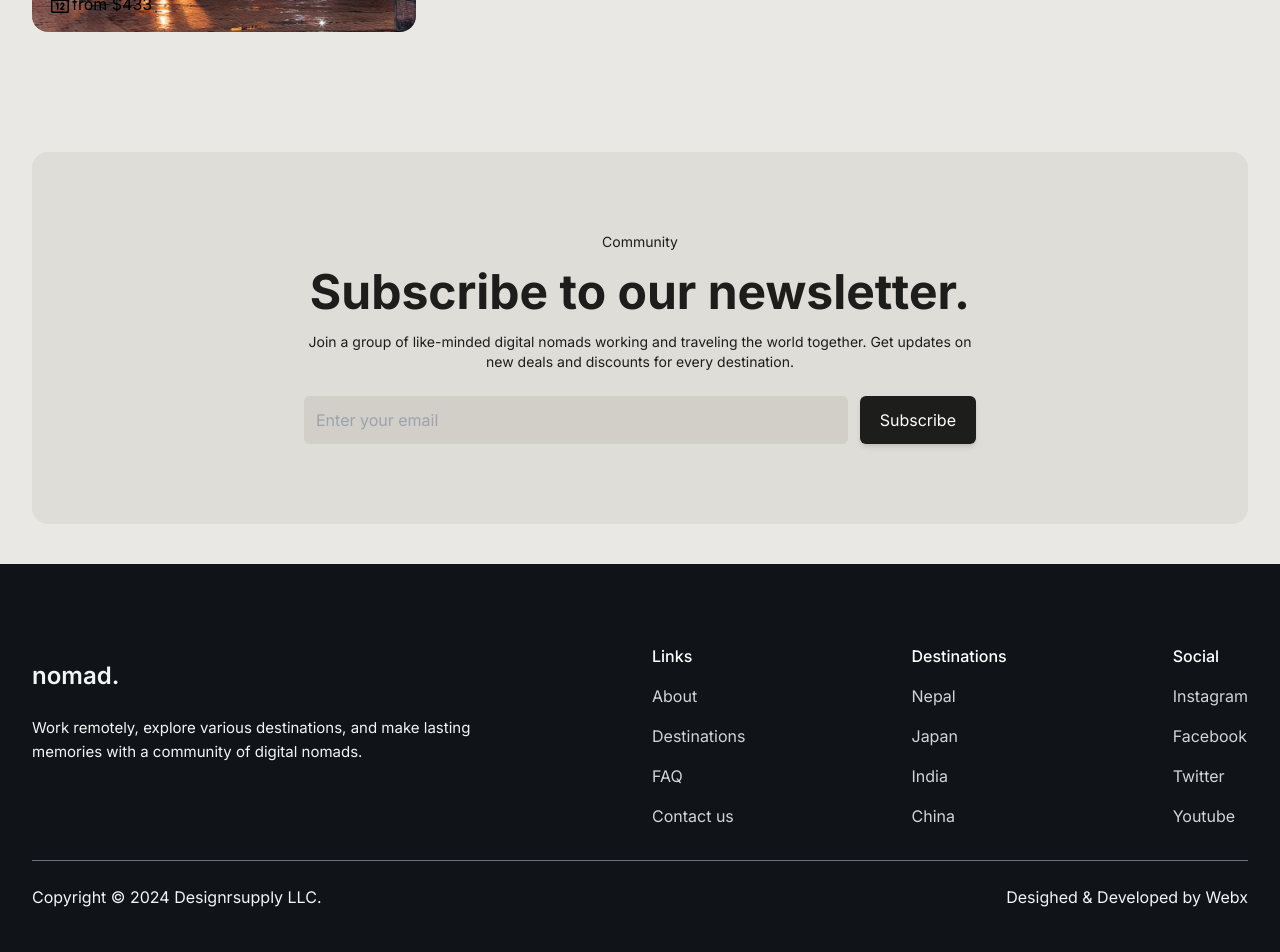
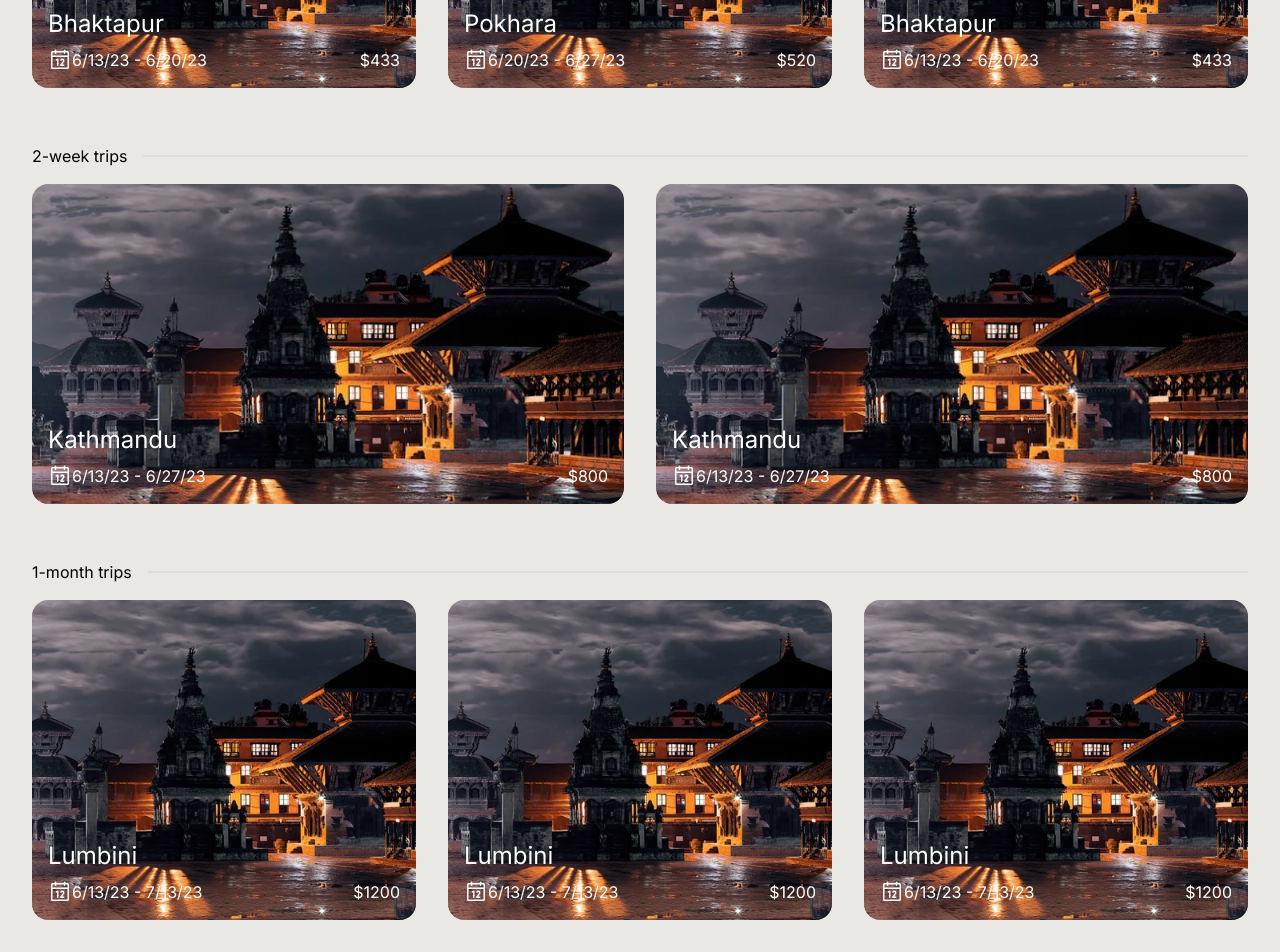
Before and after one commit to harisharanChaulagain/city-tour, a Next.js app: page /destination in a window 1280 px wide. Shown: the part 600-1552 px from the top of the page. Built offline with nearby package versions, Linux system fonts and the light colour scheme.

Commit message:
style: destination page

```diff
--- a/app/destination/page.tsx
+++ b/app/destination/page.tsx
@@ -3,37 +3,124 @@ import React from "react";
 import bhaktapurImage from "../../assets/bhaktapur.jpg";
 import { Icon } from "@iconify/react";
 
-export default function page() {
+// Define arrays of trip details
+const OneWeekTrip = [
+  {
+    city: "Bhaktapur",
+    dates: "6/13/23 - 6/20/23",
+    price: "$433",
+    image: bhaktapurImage,
+  },
+  {
+    city: "Pokhara",
+    dates: "6/20/23 - 6/27/23",
+    price: "$520",
+    image: bhaktapurImage,
+  },
+  {
+    city: "Bhaktapur",
+    dates: "6/13/23 - 6/20/23",
+    price: "$433",
+    image: bhaktapurImage,
+  },
+];
+
+const TwoWeekTrip = [
+  {
+    city: "Kathmandu",
+    dates: "6/13/23 - 6/27/23",
+    price: "$800",
+    image: bhaktapurImage,
+  },
+  {
+    city: "Kathmandu",
+    dates: "6/13/23 - 6/27/23",
+    price: "$800",
+    image: bhaktapurImage,
+  },
+];
+
+const OneMonthTrip = [
+  {
+    city: "Lumbini",
+    dates: "6/13/23 - 7/13/23",
+    price: "$1200",
+    image: bhaktapurImage,
+  },
+  {
+    city: "Lumbini",
+    dates: "6/13/23 - 7/13/23",
+    price: "$1200",
+    image: bhaktapurImage,
+  },
+  {
+    city: "Lumbini",
+    dates: "6/13/23 - 7/13/23",
+    price: "$1200",
+    image: bhaktapurImage,
+  },
+];
+
+export default function Page() {
   return (
     <main className="px-4 md:px-8 py-20">
-      <section className="bg-gray-300 rounded-2xl flex flex-col gap-4 p-8 mb-10">
+      <section className="bg-[#DEDDD7] rounded-2xl flex flex-col gap-4 p-8 mb-10">
         <h1 className="text-[#1D1D1B] font-bold text-5xl pt-10">
           Destinations
         </h1>
         <p>Work and travel the world with a community of like-minded people.</p>
       </section>
-      <section className="grid grid-cols-3 gap-8">
-        <TripCard />
+      <div className="flex items-center whitespace-nowrap gap-4 py-4">
+        1-week trips
+        <span className="bg-[#DEDDD7] h-0.5 w-full"></span>
+      </div>
+      <section className="grid grid-cols-3 gap-8 mb-10 ">
+        {/*  OneWeekTrip */}
+        {OneWeekTrip.map((trip, index) => (
+          <TripCard key={index} trip={trip} />
+        ))}
+      </section>
+      <div className="flex items-center whitespace-nowrap gap-4 py-4">
+        2-week trips
+        <span className="bg-[#DEDDD7] h-0.5 w-full"></span>
+      </div>
+      <section className="grid grid-cols-2 gap-8 mb-10">
+        {/*  TwoWeekTrip */}
+        {TwoWeekTrip.map((trip, index) => (
+          <TripCard key={index} trip={trip} />
+        ))}
+      </section>
+      <div className="flex items-center whitespace-nowrap gap-4 py-4">
+        1-month trips
+        <span className="bg-[#DEDDD7] h-0.5 w-full"></span>
+      </div>
+      <section className="grid grid-cols-3 gap-8 mb-10">
+        {/*
+         OneMonthTrip */}
+        {OneMonthTrip.map((trip, index) => (
+          <TripCard key={index} trip={trip} />
+        ))}
       </section>
     </main>
   );
 }
 
-const TripCard = () => (
+const TripCard = ({ trip }: any) => (
   <div>
-    <div className="h-80 relative overflow-hidden rounded-2xl ">
+    <div className="h-80 relative overflow-hidden rounded-2xl">
       <Image
-        src={bhaktapurImage}
-        alt="bhaktapurImage"
-        className="h-full w-full object-cover hover:scale-110 transition-all duration-300"
+        src={trip.image}
+        alt={trip.city}
+        className="h-full w-full object-cover hover:scale-125 transition-all duration-300"
       />
-      <div className="flex flex-col gap-2 absolute bottom-4 left-4">
-        <h1>Bhaktapur</h1>
-        <div className="flex justify-between">
-          <span>
+      <div className="flex flex-col gap-2 absolute bottom-4 px-4 text-white w-full">
+        <h1 className="text-2xl ">{trip.city}</h1>
+        <div className="flex justify-between w-full">
+          <span className="flex items-center">
             <Icon icon="ph:calendar" className="text-2xl" />
+            {trip.dates}
           </span>
-          <span>from $433</span>
+          <span>{trip.price}</span>
         </div>
       </div>
     </div>
```
